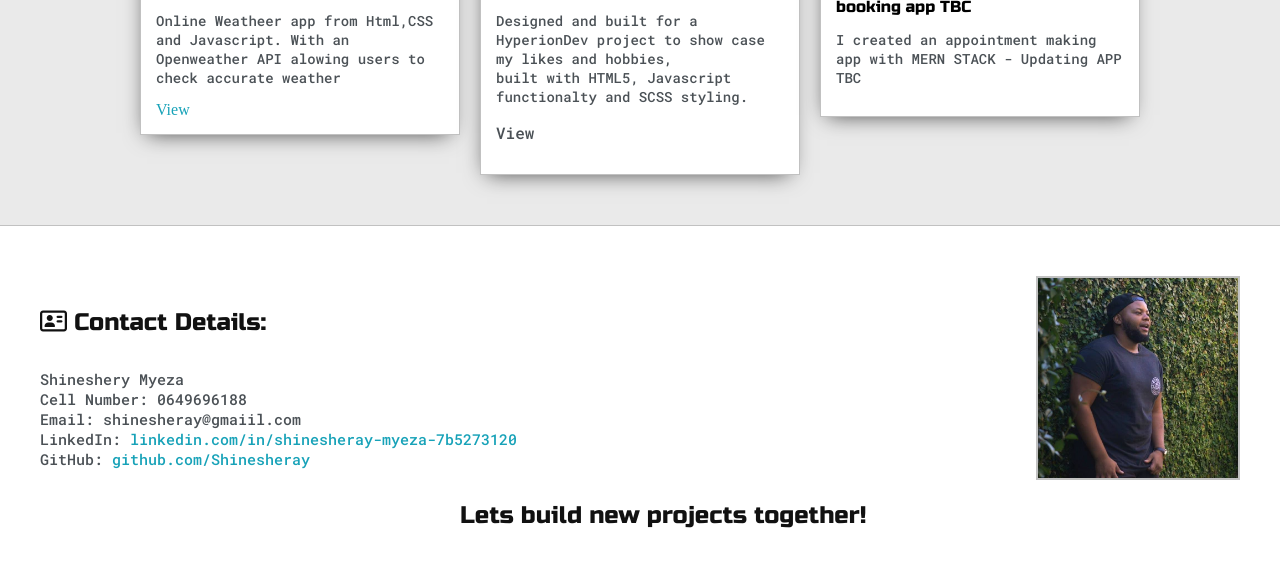
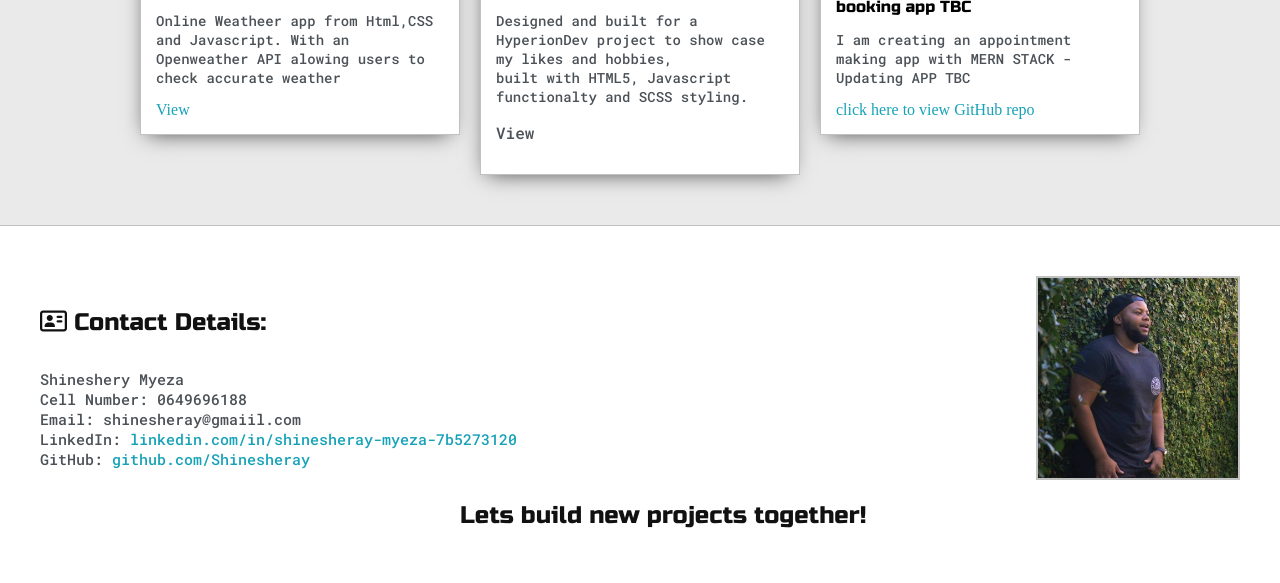
Before and after one commit to Shinesheray/MyCV, a plain HTML site: page index.html in a window 1280 px wide. Shown: the part 1923-2506 px from the top of the page. Drawn offline with Linux system fonts and the light colour scheme.

Commit message:
Added WIP medicare image
added an image of the front end medicare WIP

```diff
--- a/index.html
+++ b/index.html
@@ -188,12 +188,12 @@
 				</div>
 				<div>
 					<div class="post">
-						<img class="thumbnail" src="images/doctor-img02.png">
+						<img class="thumbnail" src="images/medicare.png">
 						<div class="post-preview">
 							<h6 class="post-title">Fullstack doctor appointment booking app TBC</h6>
-							<p class="post-intro">I created an appointment making app with MERN STACK - Updating APP TBC
+							<p class="post-intro">I am creating an appointment making app with MERN STACK - Updating APP TBC
 							</p>
-							<!-- <a href="#" target="_blank">View</a> -->
+							<a href="https://github.com/Shinesheray/Medicare-booking" target="_blank">click here to view GitHub repo</a>
 						</div>
 					</div>
 				</div>
```
Also changed, not shown: images/medicare.png (added).
